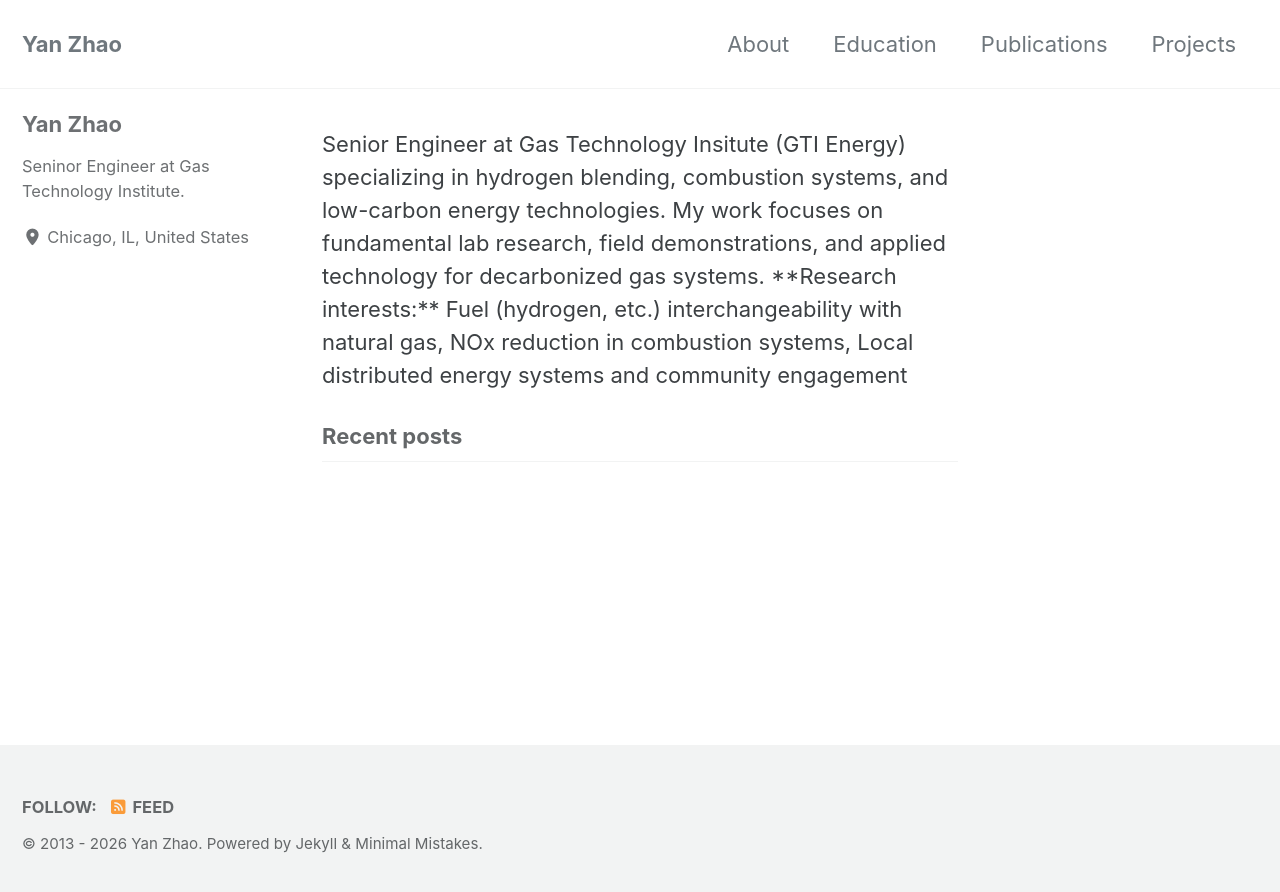
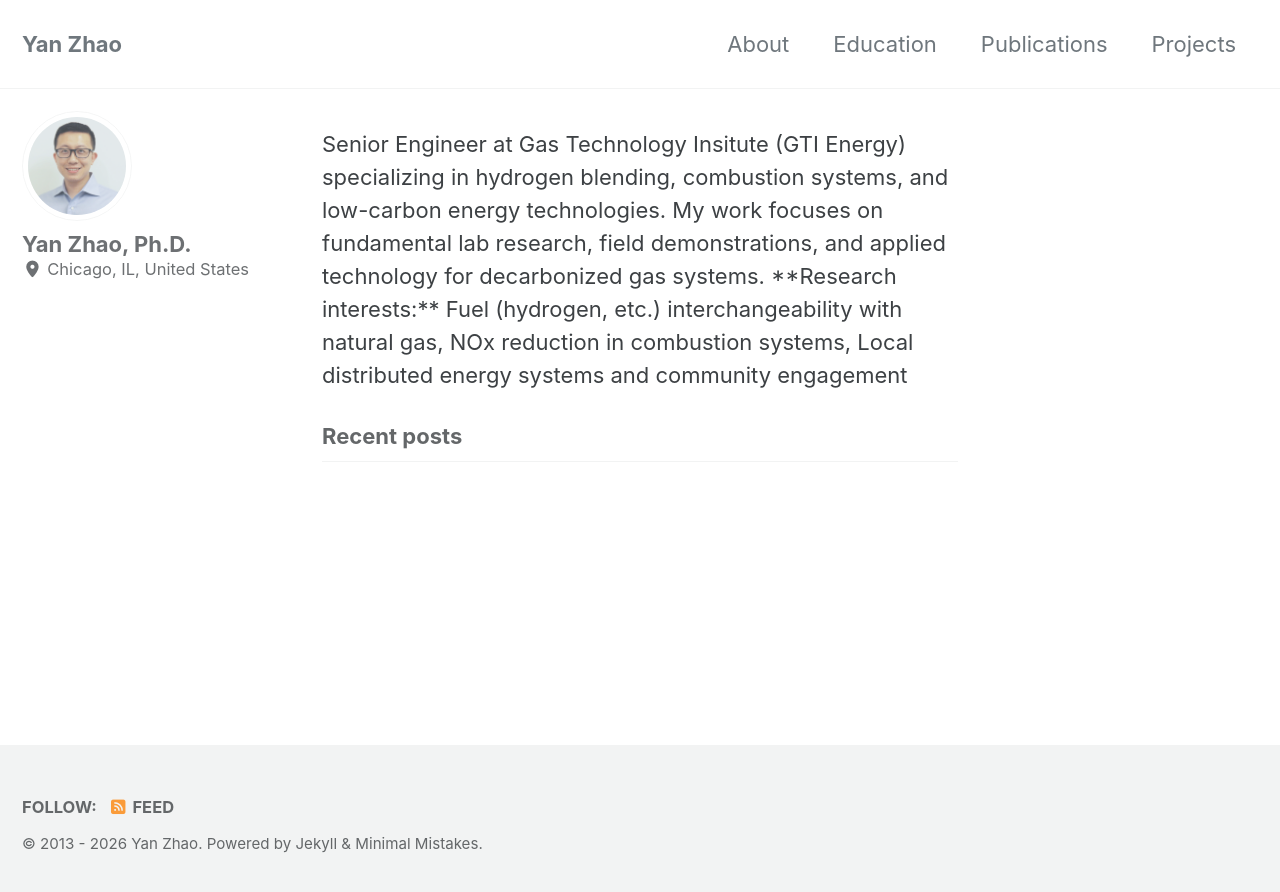
Before and after one commit to yanzhaoenergy/yanzhaoenergy.github.io, a Jekyll site: the page built from index.html, in a window 1280 px wide. Shown: the top 892 px of the page. Built offline with Jekyll 4.4.1, drawn with Linux system fonts in a browser that asks for light colours; cached includes are drawn as plain includes; the list of posts is cut into pages by our own code.

Commit message:
Update _config.yml

```diff
--- a/_config.yml
+++ b/_config.yml
@@ -113,10 +113,10 @@
 
 # Site Author
 author:
-  name             : "Yan Zhao"
-  avatar           : # path of avatar image, e.g. "/assets/images/bio-photo.jpg"
-  bio              : "Seninor Engineer at Gas Technology Institute."
+  name             : "Yan Zhao, Ph.D."
+  avatar           : "/assets/images/profile.jpg"
   location         : "Chicago, IL, United States"
+
 
   links:
     - label: "Email"
```
